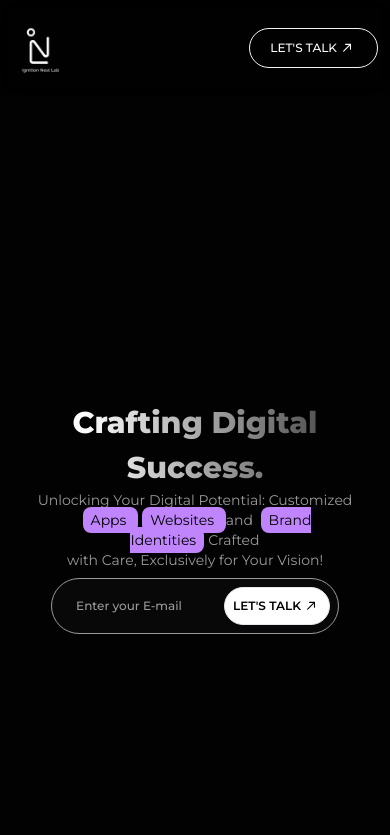
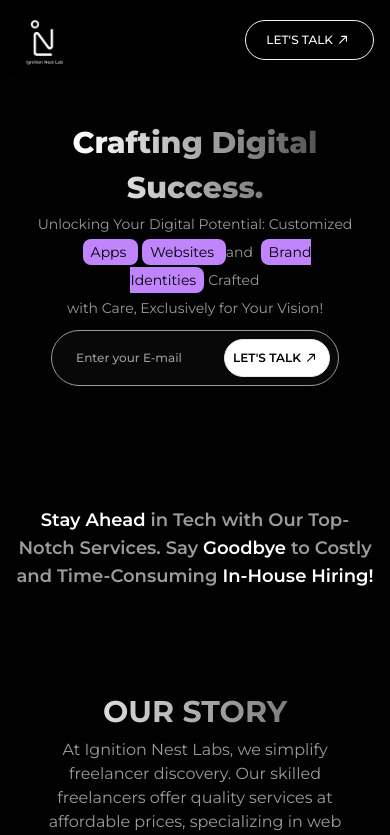
Before and after one commit to Ignition-Nest-Labs/Ignition-Nest-Labs, a Next.js app: page / in a window 390 px wide. Shown: the top 835 px of the page. Built offline with nearby package versions, Linux system fonts and the light colour scheme.

Commit message:
FIx Small Bugs

```diff
--- a/src/components/Footer.js
+++ b/src/components/Footer.js
@@ -38,7 +38,7 @@ function Footer() {
                 </div>
                 <div>
                     <h1 className="text-gray-100 font-medium">
-                        Designed by <span className="font-bold text-white">Sahir Khan</span>
+                    © 2024 - <span className="font-bold text-white">IGNITION NEST LABS</span>
                     </h1>
                 </div>
             </div>
--- a/src/components/Intro.js
+++ b/src/components/Intro.js
@@ -4,8 +4,8 @@ import ArrowUp from './constants/Icons';
 
 function Intro() {
     return (
-        <div className="container mx-auto px-4 py-10 relative h-screen" id='home'>
-            <div className='flex relative flex-row items-center justify-center h-full gap-x-10'>
+        <div className="container mx-auto px-4 py-10 relative  md:h-screen" id='home'>
+            <div className='flex relative flex-row items-center md:mt-0 mt-20 justify-center h-full gap-x-10'>
                 <div className='absolute md:flex hidden left-[5%] top-[20%] z-10'>
                     <Image src="/assets/Group 55.svg" alt="hero" width={100} height={100} className='w-40' />
                 </div>
@@ -30,7 +30,7 @@ function Intro() {
                         Crafting Digital <br /> Success.
                     </h1>
 
-                    <p className='text-[#9B9B9B] font-normal w-full text-sm  sm:text-base text-center mx-2'>
+                    <p className='text-[#9B9B9B] font-normal w-full text-sm  sm:text-base text-center mx-2 leading-7'>
                         Unlocking Your Digital Potential: Customized <br />
                         <span className='bg-purple-400 px-2 py-1 rounded-lg text-black mx-1'> Apps {" "}</span>
                         <span className='bg-purple-400 px-2 py-1 rounded-lg text-black'> {" "} Websites </span> and  <span className='bg-purple-400 px-2 py-1 mx-1 rounded-lg text-black'>Brand Identities</span>
--- a/src/components/Navbar.js
+++ b/src/components/Navbar.js
@@ -8,7 +8,7 @@ import ArrowUp from './constants/Icons';
 const Navbar = () => {
 
     return (
-        <nav className="md:fixed w-full z-50   bg-opacity-20 backdrop-filter backdrop-blur-md bg-black flex flex-row justify-between items-center px-3 md:px-20 py-4">
+        <nav className="fixed w-full z-50 px-4 py-2 bg-opacity-20 backdrop-filter backdrop-blur-md bg-black flex flex-row  ">
             <div className='flex mx-auto container justify-between items-center'>
 
 
--- a/src/components/Story.js
+++ b/src/components/Story.js
@@ -19,7 +19,7 @@ function Story() {
                         WebkitBackgroundClip: 'text',
                         WebkitTextFillColor: 'transparent'
                     }}>Our Story</h1>
-                    <p className='text-[#9B9B9B] font-normal text-base mt-2 text-center'>
+                    <p className='text-[#9B9B9B] font-normal text-base mt-2 sm:text-start text-center'>
                         At Ignition Nest Labs, we simplify freelancer discovery. Our skilled freelancers offer quality services at affordable prices, specializing in web development, UI/UX design, and creating social media presence. Partner with us for top-tier talent and exceed your expectations. Contact us to begin.
                     </p>
                 </div>
--- a/src/components/constants/team.js
+++ b/src/components/constants/team.js
@@ -18,7 +18,7 @@
             id: 3,
             Name: 'Karan Kumar',
             Role: 'Frontend Developer',
-            profile: 'karan.png',
+            profile: 'karan2.jpeg',
             link: 'https://www.linkedin.com/in/karan-kumar-416321239/'
         },
         {
@@ -57,11 +57,11 @@
             profile: 'abhin.jpg',
             link: 'https://www.linkedin.com/in/abhinnvyas/'
         },
-        {
-            id: 9,
-            Name: 'Adarsh Jha',
-            Role: 'Full Stack Developer'
-        },
+        // {
+        //     id: 9,
+        //     Name: 'Adarsh Jha',
+        //     Role: 'Full Stack Developer'
+        // },
         // {
         //     id: 10,
         //     Name: 'Garvish Jain',
```
Also changed, not shown: public/assets/teams/karan2.jpeg (added).
